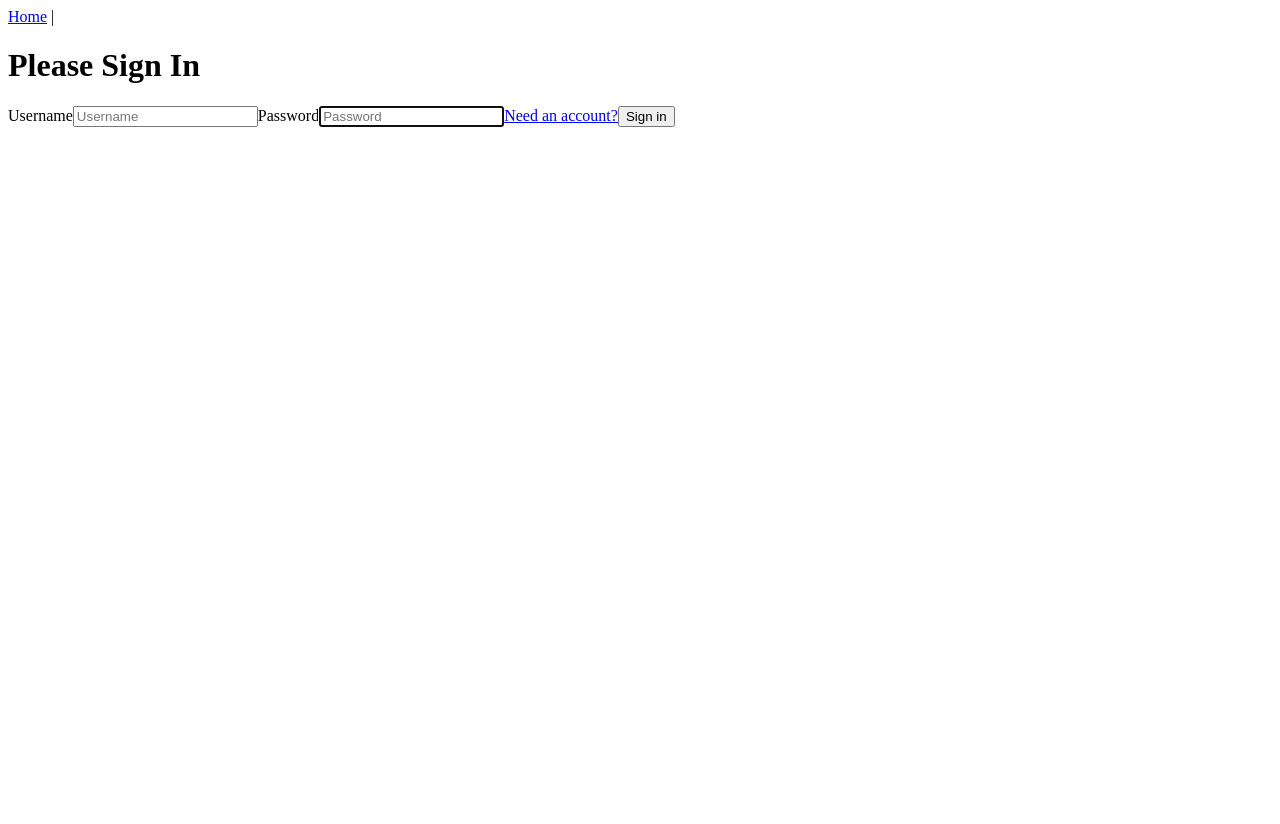
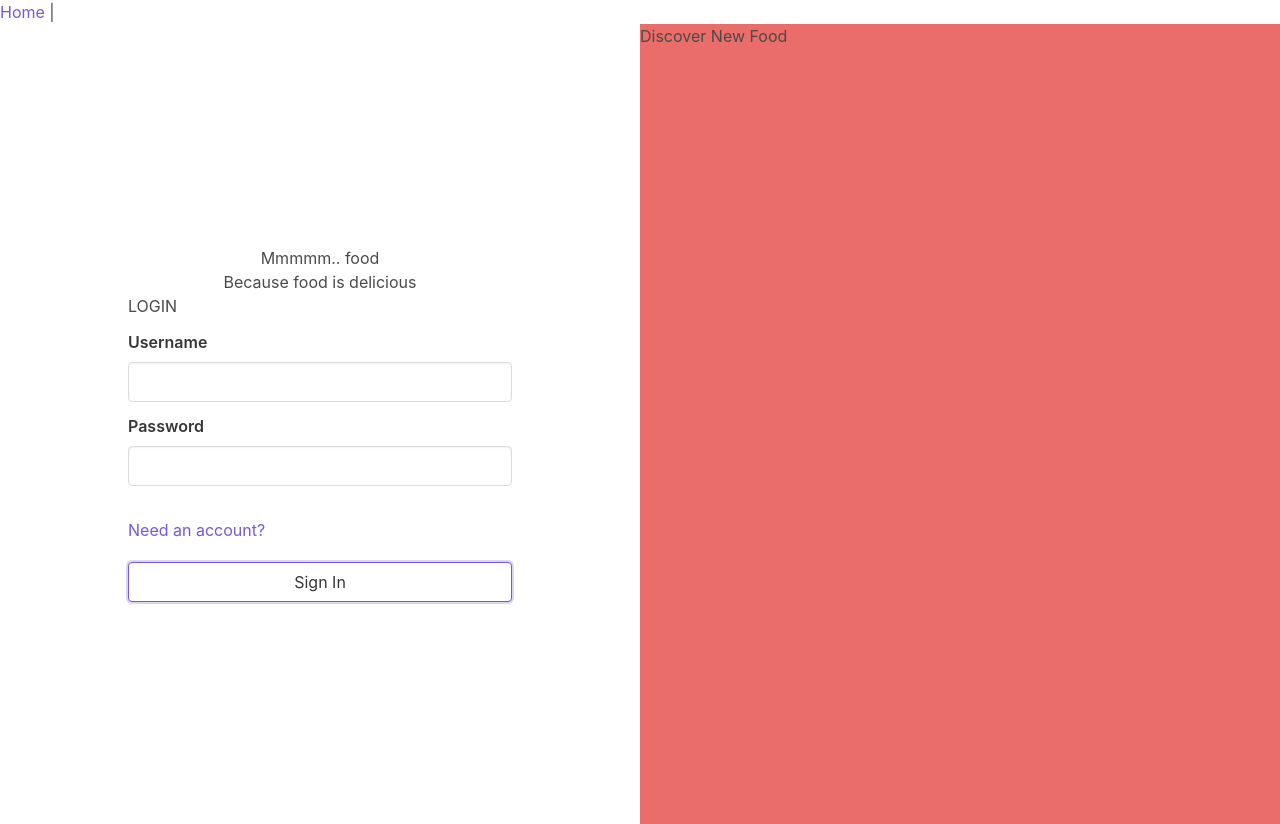
Before and after one commit to wgladnick/tender, a Vue app in the folder vue/: page /login in a window 1280 px wide. Before the commit the page ends 800 px from the top, so only its background shows below. Built offline with nearby package versions, Linux system fonts and the light colour scheme.

Commit message:
Vue Login Page Updated

```diff
--- a/vue/package.json
+++ b/vue/package.json
@@ -11,6 +11,7 @@
   },
   "dependencies": {
     "axios": "^0.19.2",
+    "buefy": "^0.9.4",
     "core-js": "^2.6.5",
     "vue": "^2.6.10",
     "vue-router": "^3.0.3",
--- /dev/null
+++ b/vue/src/components/LoginForm.vue
@@ -0,0 +1,114 @@
+<template>
+<!-- Container -->
+  <div id="login-container" class="text-center">
+
+    <!-- Login Form -->
+    <form class="form-signin" v-on:submit.prevent="login">
+      <!--Heading -->
+      <h1 class="h3 mb-3 font-weight-normal">LOGIN</h1>
+
+        <!-- Danger Alert when credentials are invalid -->
+      <div
+        class="alert alert-danger"
+        role="alert"
+        v-if="invalidCredentials"
+      >Invalid username and password!</div>
+
+        <!-- Success Alert when registration in successful -->
+      <div
+        class="alert alert-success"
+        role="alert"
+        v-if="this.$route.query.registration"
+      >Thank you for registering, please sign in.</div>
+
+
+
+          <!-- Username input -->
+        <b-field label="Username">
+            <b-input type="text" v-model="user.username" id="username"
+        class="form-control" required></b-input>
+        </b-field>
+
+
+      <!-- Password input -->
+      <b-field label="Password">
+            <b-input type="password"
+             v-model="user.password"
+              required
+                password-reveal>
+            </b-input>
+        </b-field>
+
+      <!-- Links the Need an account button to the registration page -->
+      <router-link :to="{ name: 'register' }" id="need-account">Need an account?</router-link>
+
+      <!-- Submit button -->
+       <b-button type="submit" focused>Sign In</b-button>
+
+    </form>
+  </div>
+
+</template>
+
+<script>
+import authService from "../services/AuthService";
+
+export default {
+  name: "login",
+  components: {},
+  data() {
+    return {
+      user: {
+        username: "",
+        password: ""
+      },
+      invalidCredentials: false
+    };
+  },
+  methods: {
+    login() {
+      authService
+        .login(this.user)
+        .then(response => {
+          if (response.status == 200) {
+
+            // sets token and user info
+            this.$store.commit("SET_AUTH_TOKEN", response.data.token);
+            this.$store.commit("SET_USER", response.data.user);
+            this.$router.push("/");
+          }
+        })
+        .catch(error => {
+          const response = error.response;
+
+          if (response.status === 401) {
+            this.invalidCredentials = true;
+          }
+        });
+    }
+  }
+};
+</script>
+<style scoped>
+#login-container{
+  display:flex;
+  justify-content:center;
+
+
+}
+
+.form-signin{
+  display:flex;
+  flex-direction:column;
+  align-self:center;
+  width:60%;
+
+}
+
+#need-account{
+  padding-top:20px;
+  padding-bottom:20px;
+
+}
+
+</style>
--- a/vue/src/store/index.js
+++ b/vue/src/store/index.js
@@ -1,6 +1,10 @@
 import Vue from 'vue'
 import Vuex from 'vuex'
 import axios from 'axios'
+import Buefy from 'buefy'
+import 'buefy/dist/buefy.css'
+
+Vue.use(Buefy)
 
 Vue.use(Vuex)
 
--- a/vue/src/views/Login.vue
+++ b/vue/src/views/Login.vue
@@ -1,99 +1,68 @@
 <template>
-<!-- Container -->
-  <div id="login" class="text-center">
+<section id="main">
 
-    <!-- Login Form -->
-    <form class="form-signin" @submit.prevent="login">
-      <!--Heading -->
-      <h1 class="h3 mb-3 font-weight-normal">Please Sign In</h1>
 
-        <!-- Danger Alert when credentials are invalid -->
-      <div
-        class="alert alert-danger"
-        role="alert"
-        v-if="invalidCredentials"
-      >Invalid username and password!</div>
+<div id ="left-panel">
 
-        <!-- Success Alert when registration in successful -->
-      <div
-        class="alert alert-success"
-        role="alert"
-        v-if="this.$route.query.registration"
-      >Thank you for registering, please sign in.</div>
+  <div class="left-header">
+  <h1>Mmmmm.. food</h1>
+  <p>Because food is delicious</p>
+  </div>
 
-      <!-- Label for username input -->
-      <label for="username" class="sr-only">Username</label>
+<login-form/>
 
-      <!-- Username input -->
-      <input
-        type="text"
-        id="username"
-        class="form-control"
-        placeholder="Username"
-        v-model="user.username"
-        required
-      />
+</div>
 
-      <!-- Label for password input -->
-      <label for="password" class="sr-only">Password</label>
+<div id ="right-panel">
+  <h1> Discover New Food </h1>
+  <img/>
+</div>
 
-      <!-- Password input -->
-      <input
-        type="password"
-        id="password"
-        class="form-control"
-        placeholder="Password"
-        v-model="user.password"
-        required
-        autofocus
-
-      />
-      <!-- Links the Need an account button to the registration page -->
-      <router-link :to="{ name: 'register' }">Need an account?</router-link>
-
-      <!-- Submit button -->
-      <button type="submit">Sign in</button>
-    </form>
-  </div>
+</section>
 
 </template>
 
 <script>
-import authService from "../services/AuthService";
+
+import LoginForm from '../components/LoginForm.vue';
 
 export default {
   name: "login",
-  components: {},
+  components: {LoginForm},
   data() {
-    return {
-      user: {
-        username: "",
-        password: ""
-      },
-      invalidCredentials: false
-    };
+
   },
   methods: {
-    login() {
-      authService
-        .login(this.user)
-        .then(response => {
-          if (response.status == 200) {
 
-            // sets token and user info
-            this.$store.commit("SET_AUTH_TOKEN", response.data.token);
-            this.$store.commit("SET_USER", response.data.user);
-            this.$router.push("/");
-          }
-        })
-        .catch(error => {
-          const response = error.response;
-
-          if (response.status === 401) {
-            this.invalidCredentials = true;
-          }
-        });
     }
   }
-};
+
 </script>
+<style scoped>
+#main{
+  display:flex;
+}
+#left-panel, #right-panel{
+  width:50%;
+}
+
+#right-panel{
+  background-color:#EB6D6A;
+  height:100vh;
+}
+
+#left-panel{
+  display:flex;
+  flex-direction:column;
+  justify-content:center;
+}
+
+.left-header{
+display:flex;
+ flex-direction:column;
+ align-items:center;
+}
+
+
+
+</style>
```
Also changed, not shown: 1 other file (tests, documents, lock files or other folders).
